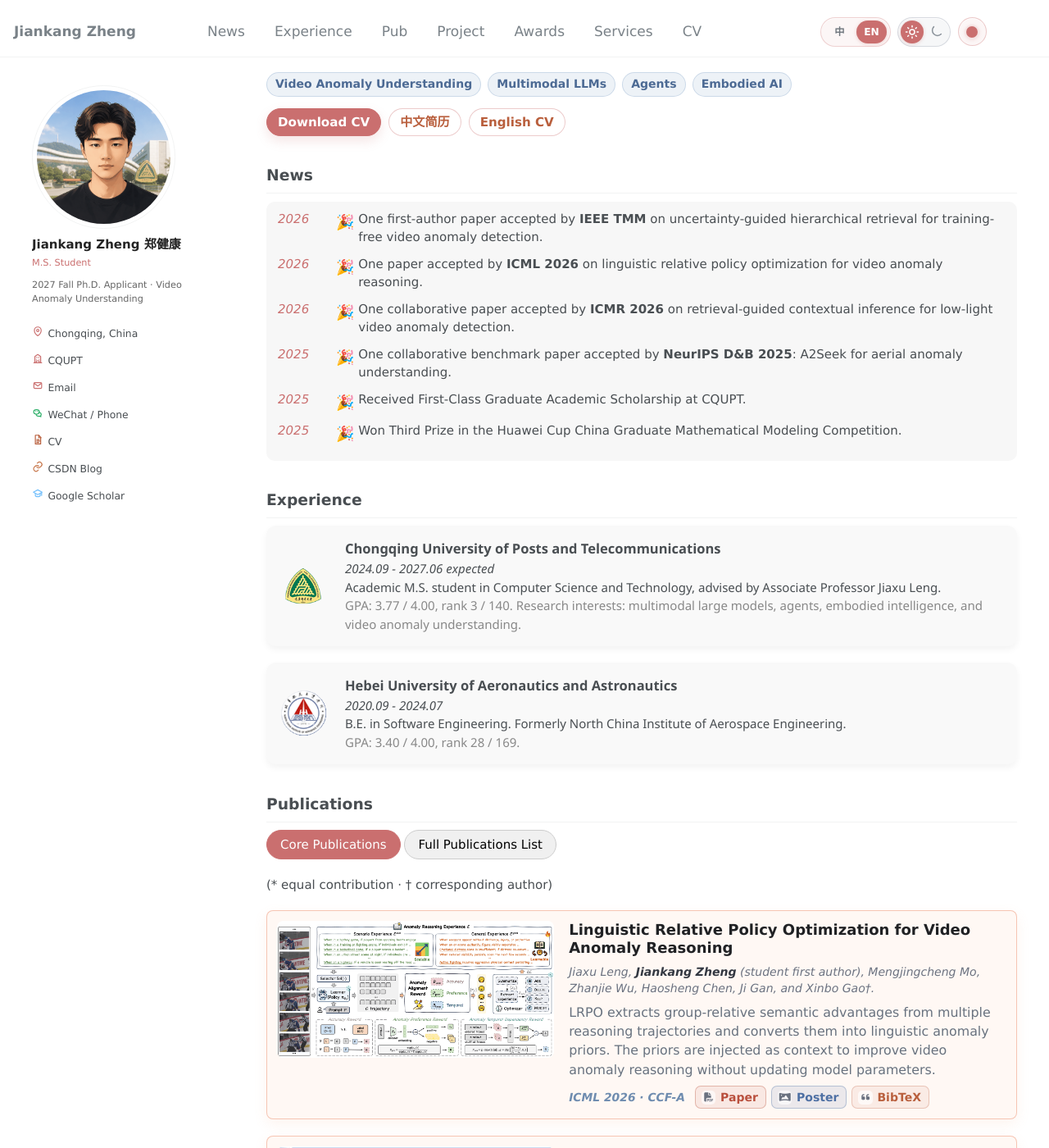
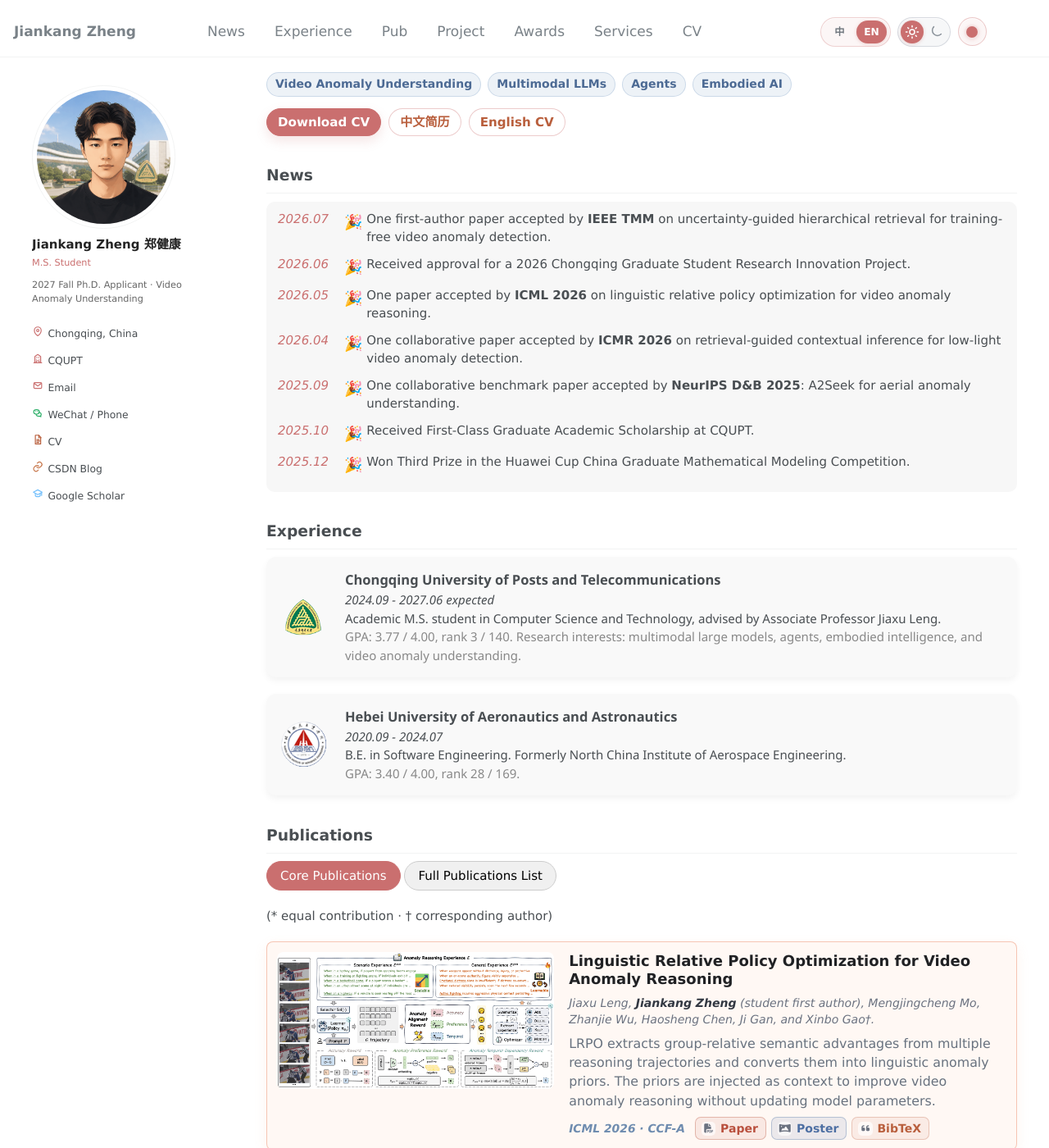
Before and after one commit to lemonzjk/lemonzjk.github.io, a Jekyll site: the page built from _pages/about.md, in a window 1280 px wide and 1400 px high, scrolled down 394 px. Shown: the whole window at 82% size. Built offline with Jekyll 4.4.1, drawn with Linux system fonts in a browser that asks for light colours; some web fonts are replaced.

Commit message:
Add monthly dates to homepage news

```diff
--- a/_config.yml
+++ b/_config.yml
@@ -6,7 +6,7 @@ description              : &description "Academic homepage of Jiankang Zheng (
 url                      : "https://lemonzjk.github.io"
 baseurl                  : ""
 repository               : "lemonzjk/lemonzjk.github.io"
-asset_version            : "20260720-profile-person-links"
+asset_version            : "20260720-news-dates"
 
 author:
   avatar           : "/assets/avatar-ai-selected.png"
--- a/_pages/about.md
+++ b/_pages/about.md
@@ -54,12 +54,13 @@ Feel free to reach out if you are interested in research discussion or collabora
 <h2 id="news">News</h2>
 <div class="news-box">
   <ul class="news-list">
-    <li><span class="news-date"><em>2026</em></span><span class="news-emoji" aria-hidden="true">🎉</span><span class="news-text">One first-author paper accepted by <strong>IEEE TMM</strong> on uncertainty-guided hierarchical retrieval for training-free video anomaly detection.</span></li>
-    <li><span class="news-date"><em>2026</em></span><span class="news-emoji" aria-hidden="true">🎉</span><span class="news-text">One paper accepted by <strong>ICML 2026</strong> on linguistic relative policy optimization for video anomaly reasoning.</span></li>
-    <li><span class="news-date"><em>2026</em></span><span class="news-emoji" aria-hidden="true">🎉</span><span class="news-text">One collaborative paper accepted by <strong>ICMR 2026</strong> on retrieval-guided contextual inference for low-light video anomaly detection.</span></li>
-    <li><span class="news-date"><em>2025</em></span><span class="news-emoji" aria-hidden="true">🎉</span><span class="news-text">One collaborative benchmark paper accepted by <strong>NeurIPS D&amp;B 2025</strong>: A2Seek for aerial anomaly understanding.</span></li>
-    <li><span class="news-date"><em>2025</em></span><span class="news-emoji" aria-hidden="true">🎉</span><span class="news-text">Received First-Class Graduate Academic Scholarship at CQUPT.</span></li>
-    <li><span class="news-date"><em>2025</em></span><span class="news-emoji" aria-hidden="true">🎉</span><span class="news-text">Won Third Prize in the Huawei Cup China Graduate Mathematical Modeling Competition.</span></li>
+    <li><span class="news-date"><em>2026.07</em></span><span class="news-emoji" aria-hidden="true">🎉</span><span class="news-text">One first-author paper accepted by <strong>IEEE TMM</strong> on uncertainty-guided hierarchical retrieval for training-free video anomaly detection.</span></li>
+    <li><span class="news-date"><em>2026.06</em></span><span class="news-emoji" aria-hidden="true">🎉</span><span class="news-text">Received approval for a 2026 Chongqing Graduate Student Research Innovation Project.</span></li>
+    <li><span class="news-date"><em>2026.05</em></span><span class="news-emoji" aria-hidden="true">🎉</span><span class="news-text">One paper accepted by <strong>ICML 2026</strong> on linguistic relative policy optimization for video anomaly reasoning.</span></li>
+    <li><span class="news-date"><em>2026.04</em></span><span class="news-emoji" aria-hidden="true">🎉</span><span class="news-text">One collaborative paper accepted by <strong>ICMR 2026</strong> on retrieval-guided contextual inference for low-light video anomaly detection.</span></li>
+    <li><span class="news-date"><em>2025.09</em></span><span class="news-emoji" aria-hidden="true">🎉</span><span class="news-text">One collaborative benchmark paper accepted by <strong>NeurIPS D&amp;B 2025</strong>: A2Seek for aerial anomaly understanding.</span></li>
+    <li><span class="news-date"><em>2025.10</em></span><span class="news-emoji" aria-hidden="true">🎉</span><span class="news-text">Received First-Class Graduate Academic Scholarship at CQUPT.</span></li>
+    <li><span class="news-date"><em>2025.12</em></span><span class="news-emoji" aria-hidden="true">🎉</span><span class="news-text">Won Third Prize in the Huawei Cup China Graduate Mathematical Modeling Competition.</span></li>
   </ul>
 </div>
 
--- a/assets/css/home.css
+++ b/assets/css/home.css
@@ -90,7 +90,7 @@
     .news-list li {
       align-items: start;
       display: grid;
-      grid-template-columns: 62px 1.35em minmax(0, 1fr);
+      grid-template-columns: 72px 1.35em minmax(0, 1fr);
       column-gap: 8px;
       margin-bottom: 10px;
       line-height: 1.5;
```
Also changed, not shown: _pages/about-zh.md (+7 -6 lines).
